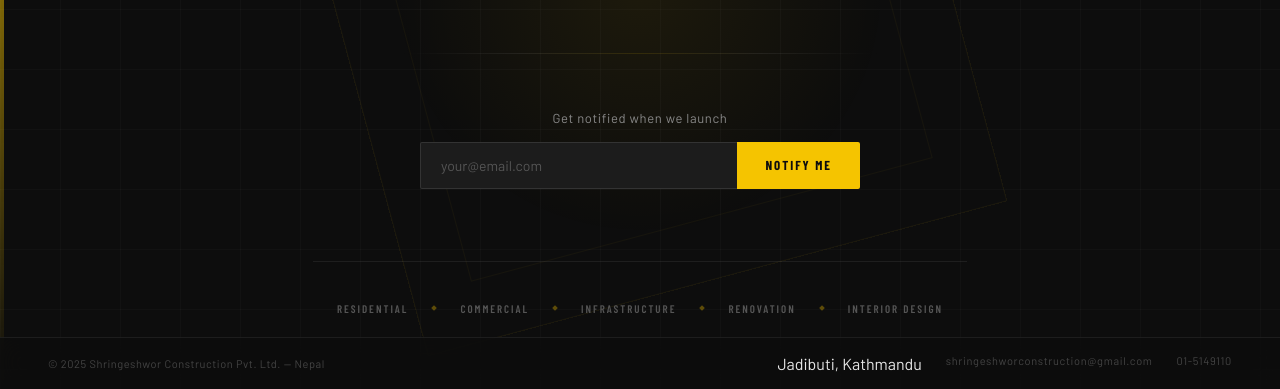
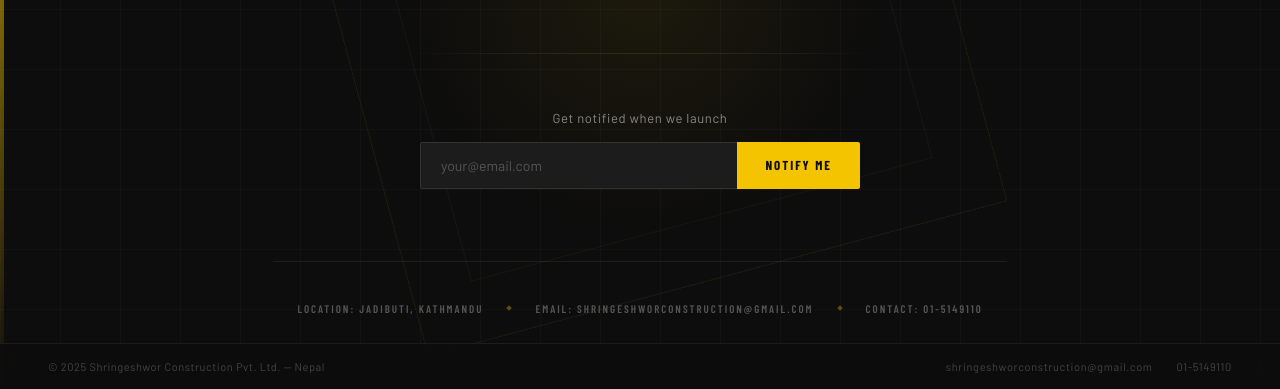
Before and after one commit to kscyrazan/Shringeshwor, a plain HTML site: page index.html in a window 1280 px wide. Shown: the part 411-800 px from the top of the page. Drawn offline with nearby package versions, Linux system fonts and the light colour scheme; a web font is replaced by a local one.

Commit message:
update info

```diff
--- a/index.html
+++ b/index.html
@@ -404,16 +404,13 @@
       <div class="success-msg" id="successMsg">✦ You're on the list — we'll be in touch.</div>
 
       <!-- Services -->
+      <!-- Services -->
       <div class="services">
-        <span class="service-item">Residential</span>
+        <span class="service-item">Location: Jadibuti, Kathmandu</span>
         <span class="service-sep"></span>
-        <span class="service-item">Commercial</span>
+        <span class="service-item">Email: shringeshworconstruction@gmail.com</span>
         <span class="service-sep"></span>
-        <span class="service-item">Infrastructure</span>
-        <span class="service-sep"></span>
-        <span class="service-item">Renovation</span>
-        <span class="service-sep"></span>
-        <span class="service-item">Interior Design</span>
+        <span class="service-item">Contact: 01-5149110</span>
       </div>
 
     </div>
@@ -422,7 +419,6 @@
   <footer>
     <span class="footer-copy">© 2025 Shringeshwor Construction Pvt. Ltd. — Nepal</span>
     <div class="footer-links">
-      <p>Jadibuti, Kathmandu</p>
       <a href="mailto:shringeshworconstruction@gmail.com">shringeshworconstruction@gmail.com</a>
       <a href="tel:01-5149110">01-5149110</a>
     </div>
```
